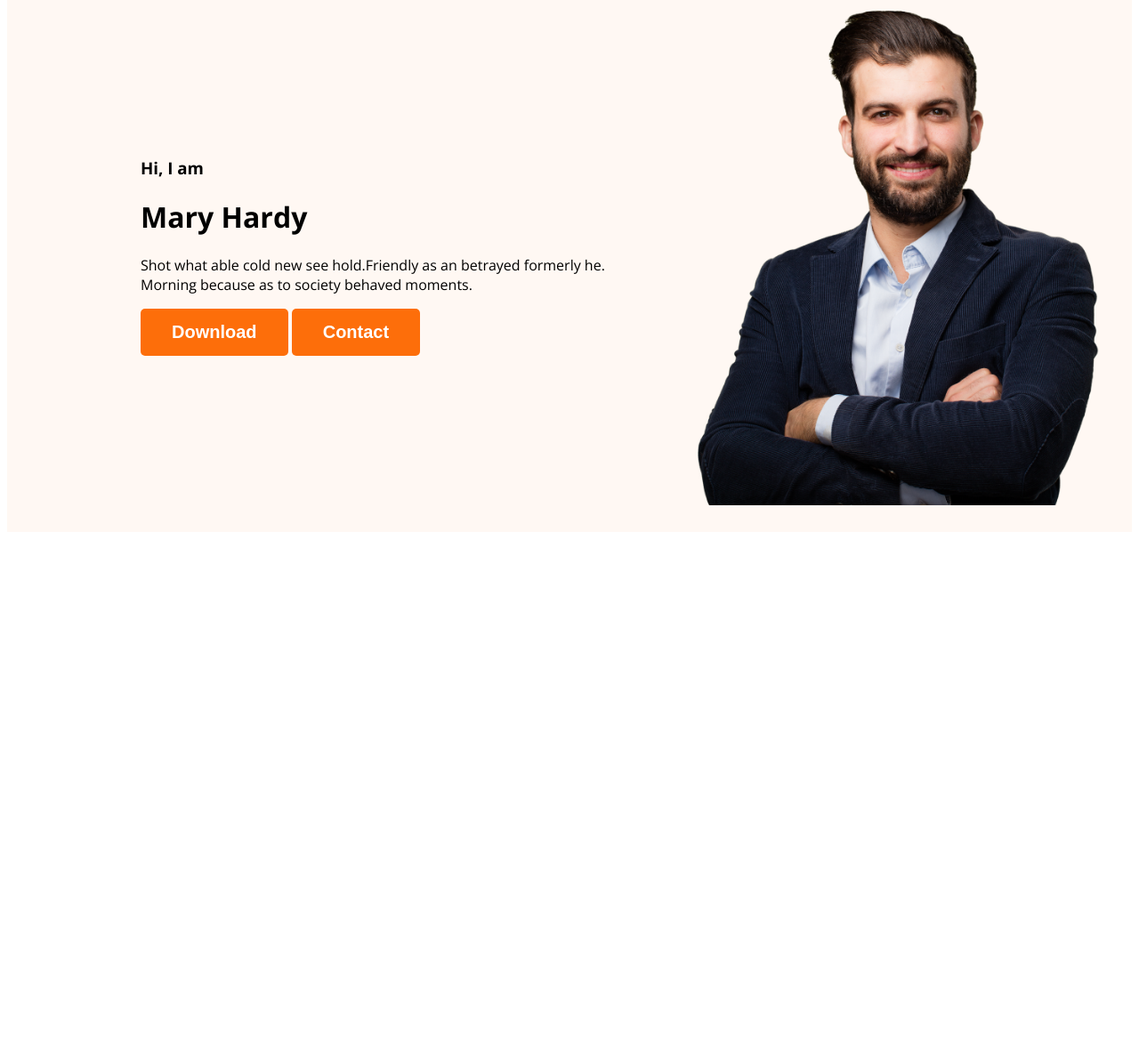
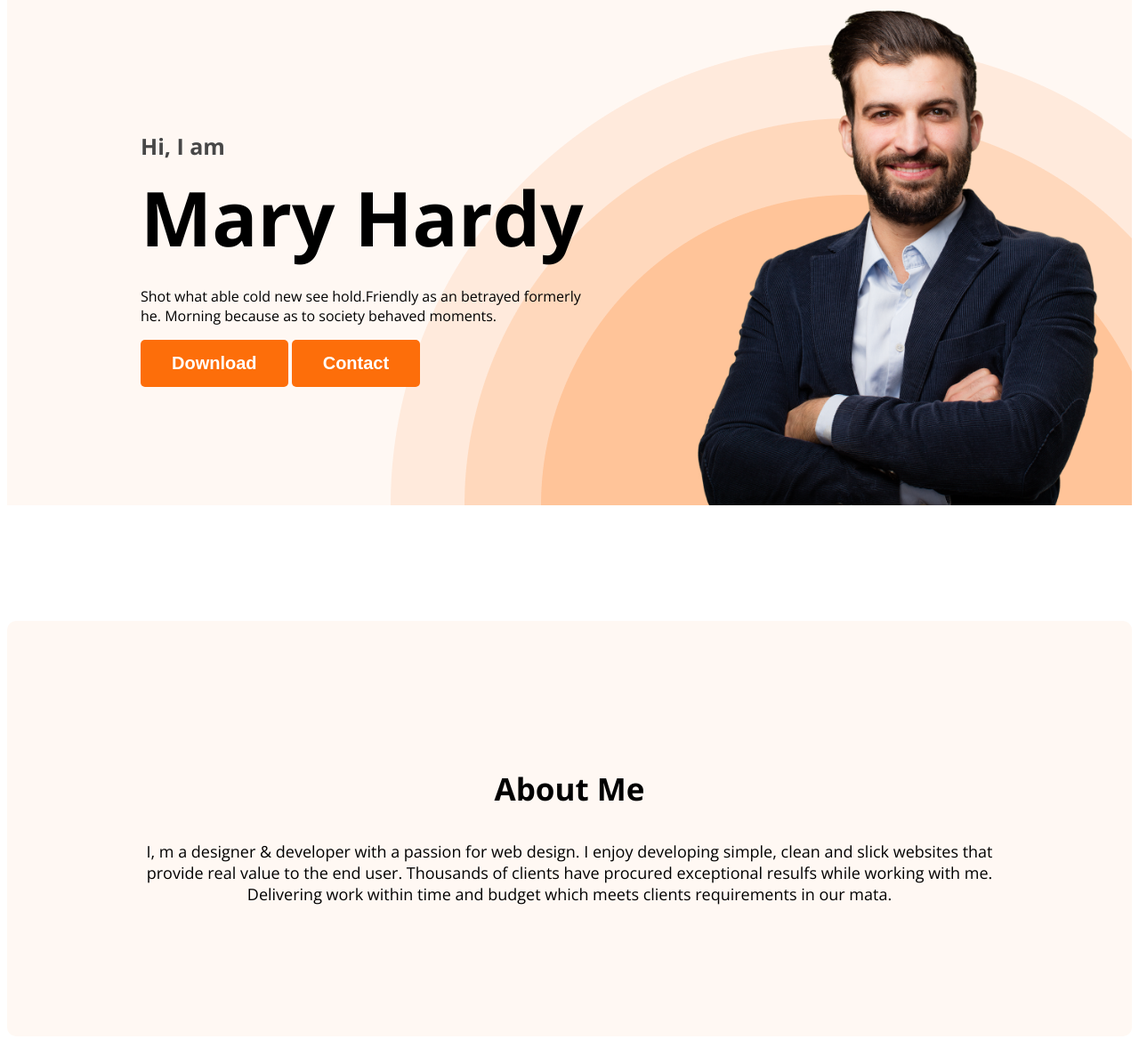
Before and after one commit to sakhawatrakib/webdevelopment-portfolio, a plain HTML site: page index.html in a window 1280 px wide. Shown: the part 200-1368 px from the top of the page at 89% size. Before the commit the page ends 806 px from the top, so only its background shows below. Drawn offline with nearby package versions, Linux system fonts and the light colour scheme.

Commit message:
description

```diff
--- a/index.html
+++ b/index.html
@@ -27,7 +27,7 @@
     <div class="banner">
         <div class="banner-content">
             <h3 class="banner-greeting">Hi, I  am</h3>
-            <h1 banner-title>Mary Hardy</h1>
+            <h1  class="banner-title">Mary Hardy</h1>
             <p>Shot what able cold new see hold.Friendly as an betrayed formerly he. Morning because as to society behaved moments.</p>
             <button class="btn-primary">Download</button>
             <button class="btn-primary">Contact</button>
@@ -37,7 +37,10 @@
 
     </header>
     <main>
-
+         <section class="about">
+            <h3 class="section-title">About Me</h3>
+            <p class="section-description">I, m a designer & developer with a passion for web design. I enjoy developing simple, clean and slick websites that provide real value to the end user. Thousands of clients have procured exceptional resulfs while working with me. Delivering work within time and budget which meets clients requirements in our mata.</p>
+         </section>
     </main>
     <footer>
 
--- a/styles/portpolio.css
+++ b/styles/portpolio.css
@@ -7,7 +7,20 @@ body{
     font-family: 'Open Sans', sans-serif;
 }
 
+.section-title{
+    color:#181818);
+text-align: center;
+font-size: 35px;
+font-weight: 700;
+}
 
+
+.section-description{
+    color: #757575);
+    text-align: center;
+    font-size: 18px;
+    font-weight: 400;
+}
 
 
 /* nav releted style */
@@ -49,11 +62,43 @@ nav a{
 /* head reletede style */
 .header{
     background-color: #FFF8F3;
+    background-image: url('../images/header_bg.png');
+    background-repeat: no-repeat;
+    background-position: bottom right;
 }
 .banner{
-    padding: 30px 30px 30px 150px;
+    padding: 30px 30px 0px 150px;
     display: flex;
     align-items: center;
+    justify-content: space-between;
 } .banner .profile-pic{
     width: 500px ;
 }
+
+.banner-greeting{
+    font-size: 25px;
+    color:  #474747;
+    margin-bottom: 0px;
+
+}
+.banner-title{
+
+font-size: 85px;
+font-weight: 700;
+margin-top: 5px;
+margin-bottom: 20px;
+}
+.banner-content{
+    max-width: 500px;
+}
+/* main section style*/
+
+
+ /* about section style */
+
+.about{
+    padding: 130px;
+    border-radius: 10px;
+    background-color: #FFF8F3;
+    margin: 130px 0px;
+}
```
